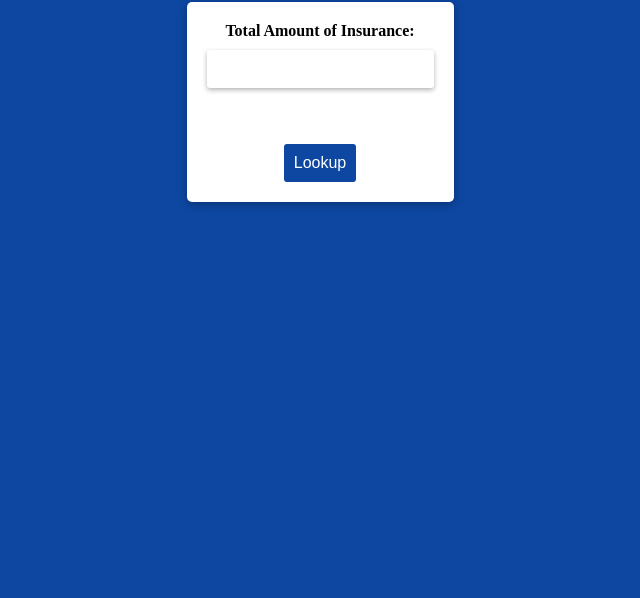
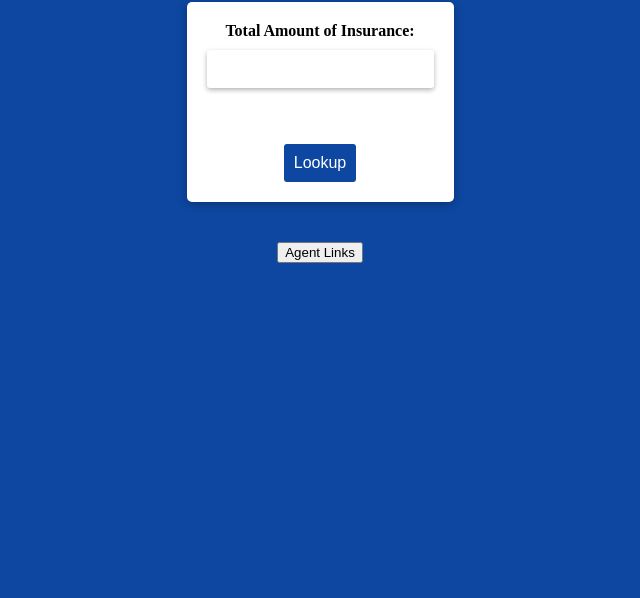
Before and after one commit to radarxtech/gtatools, a website: page index.html in a window 1280 px wide. Shown: the part 96-694 px from the top of the page, without its empty margins (320-960 px from the left). Drawn offline with Linux system fonts and the light colour scheme.

Commit message:
Update index.html

```diff
--- a/index.html
+++ b/index.html
@@ -16,6 +16,11 @@
         <input type="button" value="Lookup" onclick="lookup()">
       </form>
       <div id="result"></div>
+      <div id="result"></div>
+<div>
+  <a href="https://c21metrobrokers.com/Agent-Links.html"><button>Agent Links</button></a>
+</div>
+
       <div class="logo-container">
         <img src="gta.png" alt="GTATools Logo">
       </div>
```
